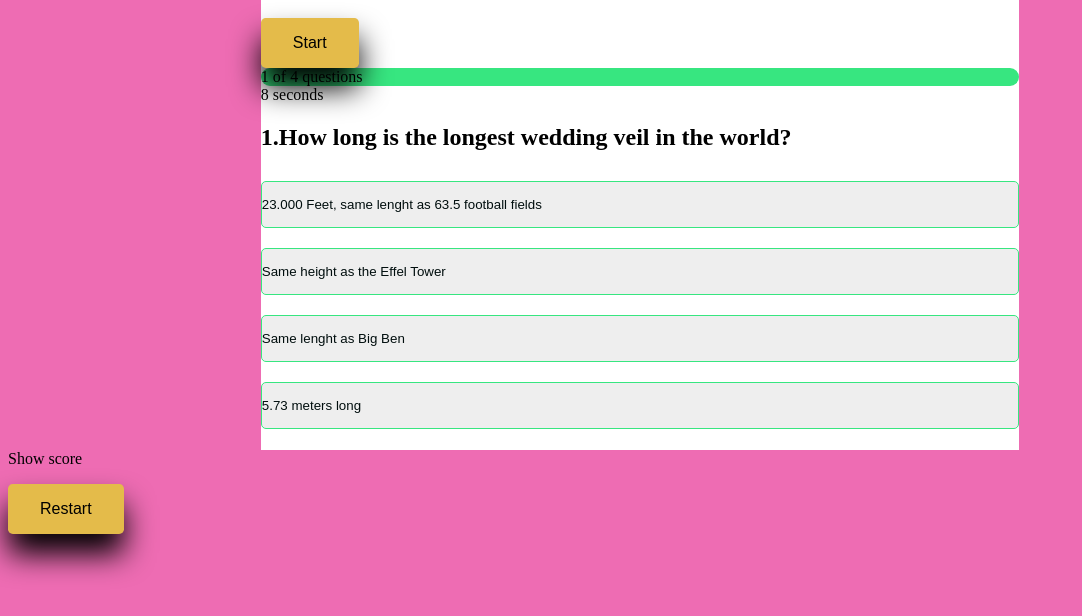
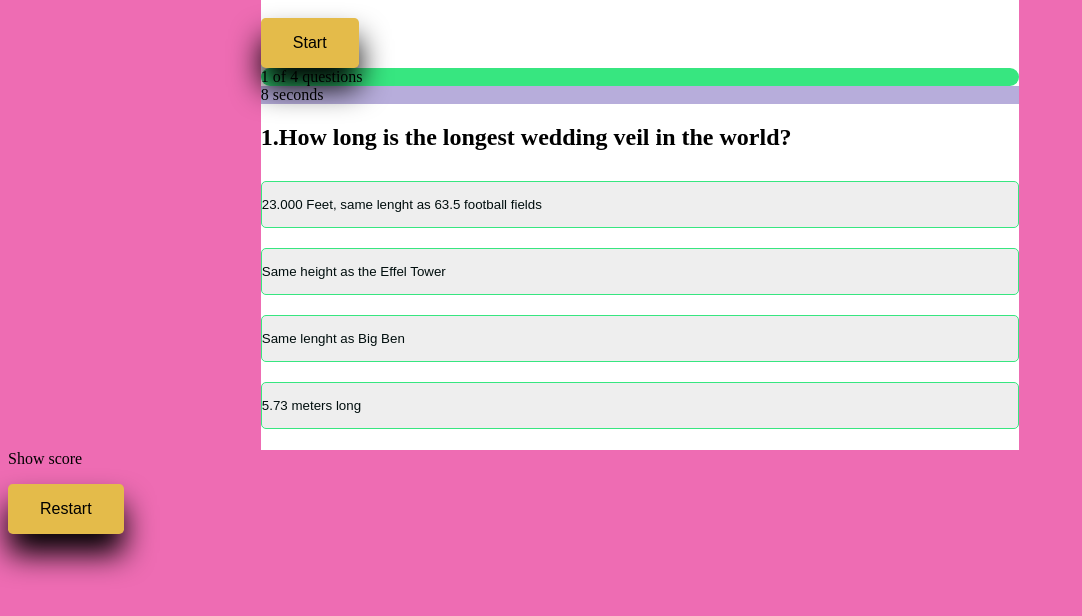
Before and after one commit to ANUDT/Week-4-quiz, a plain HTML site: page index.html in a window 1280 px wide. Shown: the part 150-766 px from the top of the page, without its empty margins (0-1082 px from the left). Drawn offline with Linux system fonts and the light colour scheme.

Commit message:
css timer div

```diff
--- a/index.html
+++ b/index.html
@@ -23,7 +23,7 @@
              1 of 4 questions
             </span>
         </div>
-            <div class="timer">
+            <div class="timer-div">
                <span class="time-left" >8 seconds</span>
             </div>
         <h2 id="question"> Add the quiz questions here</h2>
--- a/script.css
+++ b/script.css
@@ -30,9 +30,9 @@ body{
 }
 
 .quiz h2{
-       font-size: 20px
-   color #eee
-   font-weight 25px;
+    font-size: 20px
+    color #eee
+    font-weight 25px;
   }
 
   .btn {
@@ -104,4 +104,12 @@ box-shadow: 0 20px 30px;
     width: 100%;
     margin: 0 auto;
     border-radius: 1em;
-}
+   }
+
+   .timer-div{
+    background-color: #b7addb;
+    width: 100%
+    display flex;
+    align-items: center;
+    justify-content: space-between;
+   }
```
